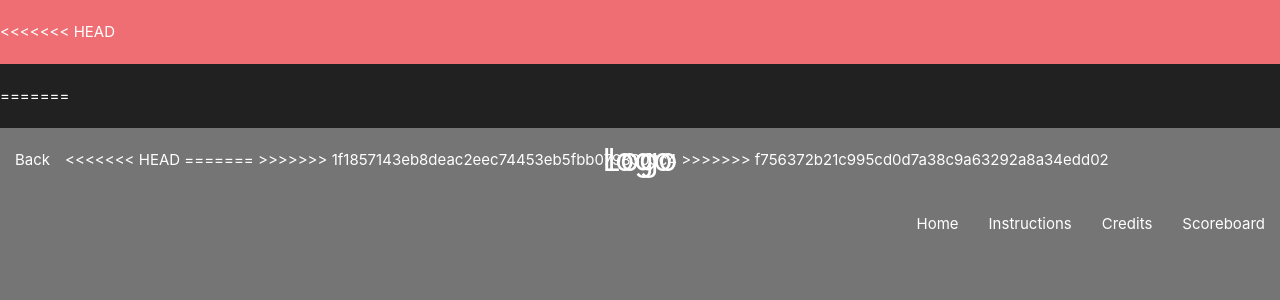
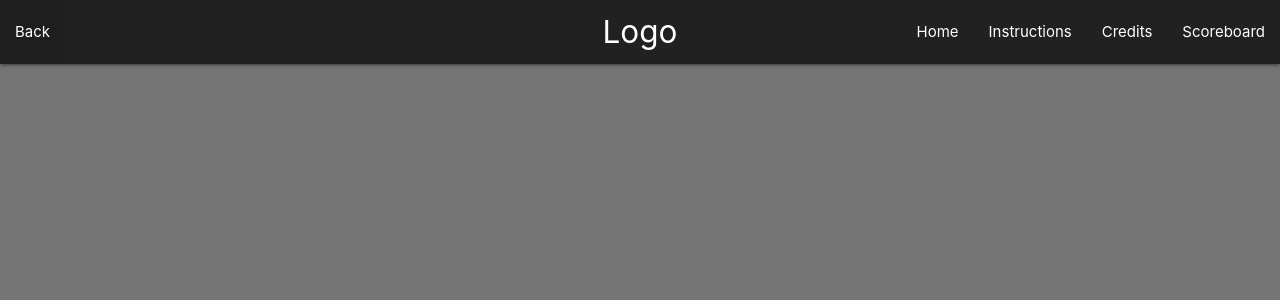
Before and after one commit to vives-webapplications-2018/vue-project-rngesus, a PHP site: page /templates/scoreboard.phtml in a window 1280 px wide. Shown: the top 300 px of the page. Run offline with PHP 8.4, Linux system fonts and the light colour scheme.

Commit message:
Accepted changes to nav bar and fixed problems

```diff
--- a/public/html/credits.html
+++ b/public/html/credits.html
@@ -21,14 +21,11 @@
 
 <body>
     <nav>
-<<<<<<< HEAD
         <div class="nav-wrapper grey darken-4">
-=======
             <div class="nav-wrapper">
                 <ul id="nav-mobile" class="left hide-on-med-and-down ">
                     <li><a href="javascript:javascript:history.go(-1)">Back</a></li>
                 </ul>
->>>>>>> 1f1857143eb8deac2eec74453eb5fbb0798303c4
                 <a href="/" class="brand-logo center">Logo</a>
                 <ul id="nav-mobile" class="right hide-on-med-and-down ">
                     <li><a href="/">Home</a></li>
--- a/public/html/instructions.html
+++ b/public/html/instructions.html
@@ -23,14 +23,11 @@
 
 </body>
 <nav>
-<<<<<<< HEAD
     <div class="nav-wrapper grey darken-4">
-=======
         <div class="nav-wrapper">
             <ul id="nav-mobile" class="left hide-on-med-and-down ">
                 <li><a href="javascript:javascript:history.go(-1)">Back</a></li>
             </ul>
->>>>>>> 1f1857143eb8deac2eec74453eb5fbb0798303c4
             <a href="/" class="brand-logo center">Logo</a>
             <ul id="nav-mobile" class="right hide-on-med-and-down ">
                 <li><a href="/">Home</a></li>
--- a/public/html/mode.html
+++ b/public/html/mode.html
@@ -22,14 +22,11 @@
 <body class="indexBackground">
 
     <nav>
-<<<<<<< HEAD
         <div class="nav-wrapper grey darken-4">
-=======
             <div class="nav-wrapper">
                 <ul id="nav-mobile" class="left hide-on-med-and-down ">
                     <li><a href="javascript:javascript:history.go(-1)">Back</a></li>
                 </ul>
->>>>>>> 1f1857143eb8deac2eec74453eb5fbb0798303c4
                 <a href="/" class="brand-logo center">Logo</a>
                 <ul id="nav-mobile" class="right hide-on-med-and-down ">
                     <li><a href="/">Home</a></li>
--- a/public/html/multiplayer.html
+++ b/public/html/multiplayer.html
@@ -22,14 +22,11 @@
 <body>
 
     <nav>
-<<<<<<< HEAD
         <div class="nav-wrapper grey darken-4">
-=======
             <div class="nav-wrapper">
                 <ul id="nav-mobile" class="left hide-on-med-and-down ">
                     <li><a href="javascript:javascript:history.go(-1)">Back</a></li>
                 </ul>
->>>>>>> 1f1857143eb8deac2eec74453eb5fbb0798303c4
                 <a href="/" class="brand-logo center">Logo</a>
                 <ul id="nav-mobile" class="right hide-on-med-and-down ">
                     <li><a href="/">Home</a></li>
--- a/public/html/play.html
+++ b/public/html/play.html
@@ -22,14 +22,11 @@
 <body>
 
     <nav>
-<<<<<<< HEAD
         <div class="nav-wrapper grey darken-4">
-=======
             <div class="nav-wrapper">
                 <ul id="nav-mobile" class="left hide-on-med-and-down ">
                     <li><a href="javascript:javascript:history.go(-1)">Back</a></li>
                 </ul>
->>>>>>> 1f1857143eb8deac2eec74453eb5fbb0798303c4
                 <a href="/" class="brand-logo center">Logo</a>
                 <ul id="nav-mobile" class="right hide-on-med-and-down ">
                     <li><a href="/">Home</a></li>
--- a/public/html/singlePlayer.html
+++ b/public/html/singlePlayer.html
@@ -16,14 +16,11 @@
 
 <body class="indexBackground">
     <nav>
-<<<<<<< HEAD
         <div class="nav-wrapper grey darken-4">
-=======
             <div class="nav-wrapper">
                 <ul id="nav-mobile" class="left hide-on-med-and-down ">
                     <li><a href="javascript:javascript:history.go(-1)">Back</a></li>
                 </ul>
->>>>>>> 1f1857143eb8deac2eec74453eb5fbb0798303c4
                 <a href="/" class="brand-logo center">Logo</a>
                 <ul id="nav-mobile" class="right hide-on-med-and-down ">
                     <li><a href="/">Home</a></li>
--- a/templates/scoreboard.phtml
+++ b/templates/scoreboard.phtml
@@ -21,19 +21,12 @@
 </head>
 <body>
 <nav>
-<<<<<<< HEAD
     <div class="nav-wrapper grey darken-4">
-=======
     <div class="nav-wrapper">
-<<<<<<< HEAD
       <a href="/" class="brand-logo center">Logo</a>
       <ul id="nav-mobile" class="left hide-on-med-and-down ">
       <li><a href="javascript:javascript:history.go(-1)">Back</a></li>
       </ul>
-=======
->>>>>>> 1f1857143eb8deac2eec74453eb5fbb0798303c4
-      <a href="/" class="brand-logo center">logo</a>
->>>>>>> f756372b21c995cd0d7a38c9a63292a8a34edd02
       <ul id="nav-mobile" class="right hide-on-med-and-down ">
         <li><a href="/">Home</a></li>
         <li><a href="/instructions">Instructions</a></li>
@@ -43,6 +36,5 @@
     </div>
   </nav>
 
-
 </body>
 </html>
```
Lines whose indentation alone changed are shown as unchanged.
